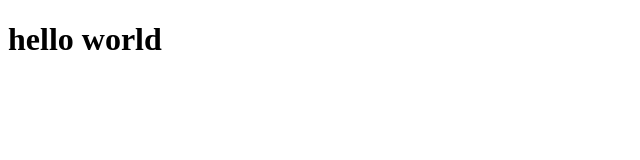
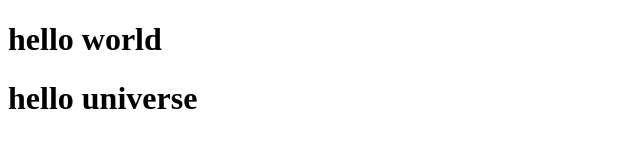
Before and after one commit to nehavenkat16/nehagit, a plain HTML site: page index.html in a window 1280 px wide. Shown: the whole page, without its empty margins (0-640 px from the left). Drawn offline with Linux system fonts and the light colour scheme.

Commit message:
add or using dl

```diff
--- a/index.html
+++ b/index.html
@@ -7,5 +7,6 @@
 </head>
 <body>
     <h1> hello world</h1>
+     <h1> hello universe</h1>
 </body>
 </html>
```
Also changed, not shown: 1 other file.
